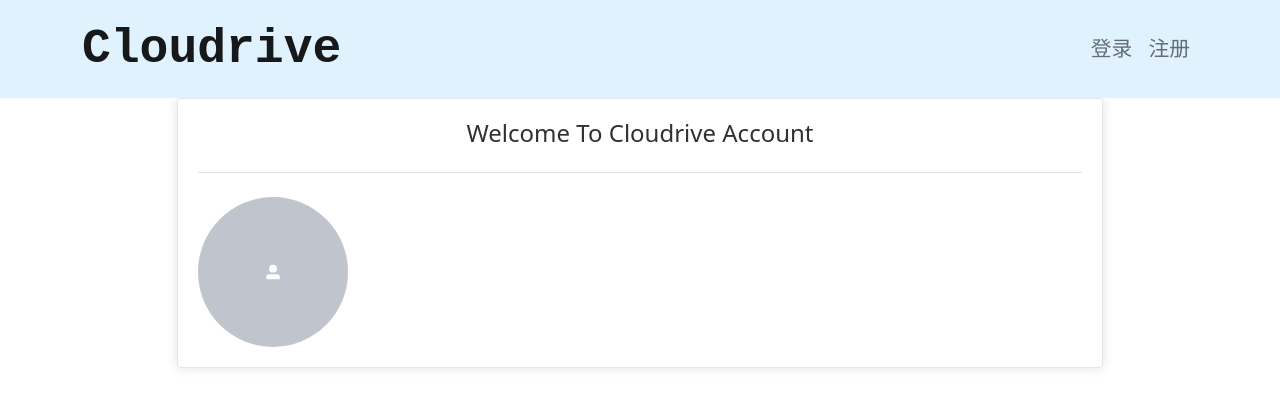
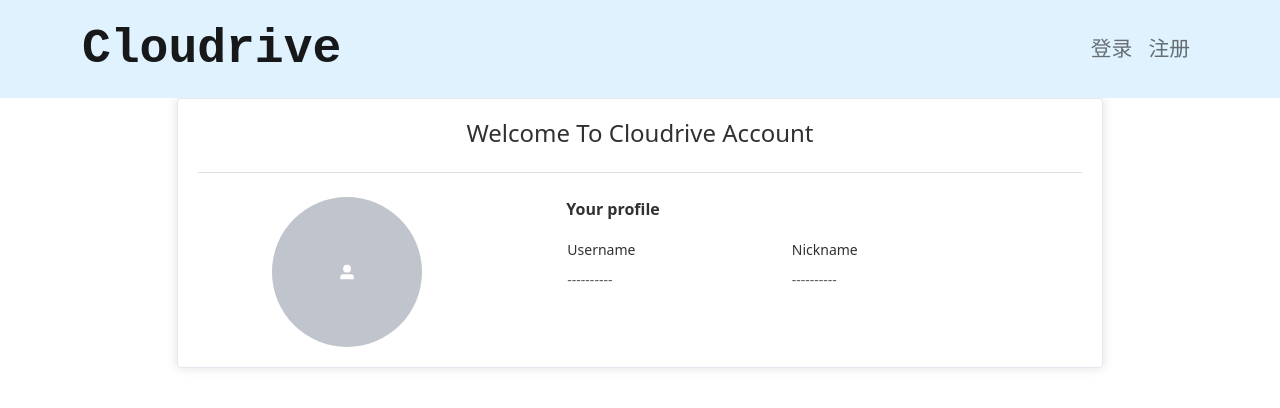
Before and after one commit to Deng-dc/CloudDrive-client, a Vue app: page /myprofile/1 in a window 1280 px wide. Shown: the top 408 px of the page. Built offline with nearby package versions, Linux system fonts and the light colour scheme.

Commit message:
add user profile

```diff
--- a/src/components/ContentArea.vue
+++ b/src/components/ContentArea.vue
@@ -118,7 +118,8 @@ export default {
         path.push(dir.path);
       }
       $.ajax({
-        url: "http://192.168.31.203:8066/createNewDir/?path=" + path + "&newDir=" + createDirName + "&token=" + store.state.user.access,
+        // url: "http://192.168.31.203:8066/createNewDir/?path=" + path + "&newDir=" + createDirName + "&token=" + store.state.user.access,
+        url: "http://192.168.0.16:8066/createNewDir/?path=" + path + "&newDir=" + createDirName + "&token=" + store.state.user.access,
         type: "POST",
         dataType: "json",
         contentType: "application/json",
@@ -207,7 +208,8 @@ export default {
         directory.push(dir.path);
       }
       // console.log("directory : " + directory);
-      uploadUrl.value = "http://192.168.31.203:8066/upload/?directory=" + directory + "&token=" + store.state.user.access;
+      // uploadUrl.value = "http://192.168.31.203:8066/upload/?directory=" + directory + "&token=" + store.state.user.access;
+      uploadUrl.value = "http://192.168.0.16:8066/upload/?directory=" + directory + "&token=" + store.state.user.access;
       // console.log("getUploadDirectory uploadUrl : " + uploadUrl.value);
     }
 
@@ -241,7 +243,8 @@ export default {
       } else {
         dialogVisible.value = true;
         $.ajax({
-          url: "http://192.168.31.203:8066/loadFile/?fileTimestamp=" + row.lastModifyTime + "&filename=" + row.filename,
+          // url: "http://192.168.31.203:8066/loadFile/?fileTimestamp=" + row.lastModifyTime + "&filename=" + row.filename,
+          url: "http://192.168.0.16:8066/loadFile/?fileTimestamp=" + row.lastModifyTime + "&filename=" + row.filename,
           type: "GET",
           dataType: "json",
           contentType: "application/json",
--- a/src/store/user.js
+++ b/src/store/user.js
@@ -4,10 +4,12 @@ const ModuleUser = {
     state: {
         id: "",
         username: "",
+        nickname: "",
         profpic: "",
         access: "",
         is_login: false,
-        drive_root_url: "http://192.168.31.203:8066/drive/",
+        // drive_root_url: "http://192.168.31.203:8066/drive/",
+        drive_root_url: "http://192.168.0.16:8066/drive/",
         user_drive_root_url: "",
     },
     getters: {
@@ -16,6 +18,7 @@ const ModuleUser = {
         updateUser(state, user){
             state.id = user.id;
             state.username = user.username;
+            state.nickname = user.nickname;
             state.profpic = user.faceImg;
             state.access = user.access;
             state.is_login = user.is_login;
@@ -25,6 +28,7 @@ const ModuleUser = {
         logout(state) {
             state.id = "";
             state.username = "";
+            state.nickname = "";
             state.profpic = "";
             state.access = "";
             state.is_login = false;
@@ -39,7 +43,8 @@ const ModuleUser = {
 
             let userStr = JSON.stringify(user);
             $.ajax({
-                url: "http://192.168.31.203:8066/login/",
+                // url: "http://192.168.31.203:8066/login/",
+                url: "http://192.168.0.16:8066/login/",
                 type: "POST",
                 dataType: "json",
                 contentType: "application/json",
@@ -50,7 +55,8 @@ const ModuleUser = {
                     console.log(access);
 
                     $.ajax({
-                        url: "http://192.168.31.203:8066/getUserInfo/",
+                        // url: "http://192.168.31.203:8066/getUserInfo/",
+                        url: "http://192.168.0.16:8066/getUserInfo/",
                         type: "GET",
                         data: {
                             token: access,
--- a/src/views/MyProfileView.vue
+++ b/src/views/MyProfileView.vue
@@ -21,11 +21,6 @@
                                         <template #trigger>
                                             <el-button class="change-avatar-btn" type="primary">更换头像</el-button>
                                         </template>
-                                        <template #tip>
-                                            <div class="el-upload__tip text-red">
-                                                头像更换后需要重新登录才会生效
-                                            </div>
-                                        </template>
                                     </el-upload>
                                 </div>
                             </div>
@@ -33,6 +28,14 @@
                                 <el-avatar :icon="UserFilled" shape="circle" :size="150" />
                             </div>
                             <div class="account-content-body-right col-6">
+                                <el-descriptions title="Your profile" direction="vertical" :column="4" :size="size">
+                                    <el-descriptions-item v-if="isLogin" label="Username">{{username}}
+                                    </el-descriptions-item>
+                                    <el-descriptions-item v-else label="Username">----------</el-descriptions-item>
+                                    <el-descriptions-item v-if="isLogin" label="Nickname">{{nickname}}
+                                    </el-descriptions-item>
+                                    <el-descriptions-item v-else label="Nickname">----------</el-descriptions-item>
+                                </el-descriptions>
                             </div>
                         </div>
                     </el-card>
@@ -48,6 +51,7 @@ import { onMounted, ref } from 'vue';
 import { useStore } from 'vuex';
 import { UserFilled } from '@element-plus/icons-vue';
 import { useRouter } from "vue-router";
+import { ElLoading } from "element-plus";
 
 export default {
     name: "MyProfileView",
@@ -59,17 +63,22 @@ export default {
         let avatarUrl = ref('');
         let avatarSrc = ref('');
         let isLogin = ref();
+        let username = ref('');
+        let nickname = ref('');
         const router = useRouter();
 
         onMounted(() => {
             console.log("into onMounted !");
             avatarSrc.value = store.state.user.profpic;
             isLogin.value = store.state.user.is_login;
+            username.value = store.state.user.username;
+            nickname.value = store.state.user.nickname;
         });
 
         const getAvatarUploadUrl = () => {
             console.log("before upload");
-            avatarUrl.value = "http://192.168.31.203:8066/uploadFaceImg/?username=" + store.state.user.username;
+            // avatarUrl.value = "http://192.168.31.203:8066/uploadFaceImg/?username=" + store.state.user.username;
+            avatarUrl.value = "http://192.168.0.16:8066/uploadFaceImg/?username=" + store.state.user.username;
             console.log("get avatarUpload url : " + avatarUrl.value);
         }
 
@@ -79,12 +88,18 @@ export default {
             // avatarSrc.value = response.data;
             if (response.code === 1000) {
                 // TODO 在更换头像或者修改个人信息后后需要几秒延时提示用户正在跳转到登录页面
-
-                // 清空登录状态并跳转到登录页
-                store.commit("logout");
-                router.push({
-                    path: "/login/"
-                });
+                const loading = ElLoading.service({
+                    lock: true,
+                    text: '头像上传成功, 正为您跳转至登录页',
+                    background: 'rgba(0, 0, 0, 0.7)',
+                })
+                setTimeout(() => {
+                    loading.close();
+                    store.commit("logout");
+                    router.push({
+                        path: "/login/"
+                    });
+                }, 3000)
             }
         }
 
@@ -95,6 +110,8 @@ export default {
             uploadAvatarSuccess,
             UserFilled,
             isLogin,
+            username,
+            nickname,
         }
     }
 }
@@ -113,7 +130,8 @@ export default {
 
 .account-content-body {
     display: flex;
-    flex-direction: column;
+    flex-direction: row;
+    justify-content: center;
 }
 
 .account-content-body-left {
```
